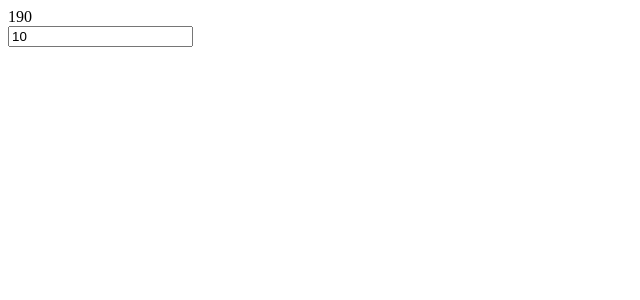
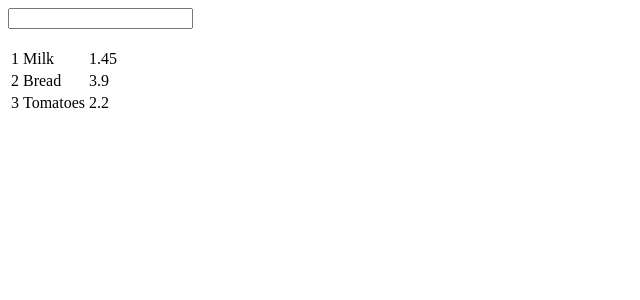
Before and after one commit to Gihan76/ng_17_signals, an Angular app: page / in a window 1280 px wide. Shown: the top 300 px of the page, without its empty margins (0-640 px from the left). Built offline with nearby package versions, Linux system fonts and the light colour scheme.

Commit message:
signal use case to filter products

```diff
--- a/src/app/app.component.html
+++ b/src/app/app.component.html
@@ -1,3 +1,13 @@
-<label>{{totalPrice()}}</label>
+<div>
+  <input type="text" (input)="changeFilter($event)" />
+</div>
 <br>
-<input type="number" value="{{quantity()}}" (change)="changeQuantity($event)"/>
+<table>
+  <tbody>
+  <tr *ngFor="let product of filteredProducts()">
+    <td>{{product.id}}</td>
+    <td>{{product.name}}</td>
+    <td>{{product.price}}</td>
+  </tr>
+  </tbody>
+</table>
--- a/src/app/app.component.ts
+++ b/src/app/app.component.ts
@@ -1,23 +1,36 @@
 import { Component } from '@angular/core';
 import { RouterOutlet } from '@angular/router';
 import { signal, computed } from '@angular/core';
+import { CommonModule } from '@angular/common';
 
 @Component({
   selector: 'app-root',
   standalone: true,
-  imports: [RouterOutlet],
+  imports: [RouterOutlet, CommonModule],
   templateUrl: './app.component.html',
   styleUrl: './app.component.css'
 })
 export class AppComponent {
-  title = 'angular-signals-example';
 
-  price = 19;
-  quantity = signal(10); // signal to hold the quantity
-  totalPrice = computed(() => this.price * this.quantity()); // computed signal to calculate the total price (works as an effect)
+  products = signal([
+    { id: 1, name: 'Milk', price: 1.45},
+    { id: 2, name: 'Bread', price: 3.90},
+    { id: 3, name: 'Tomatoes', price: 2.20},
+  ]);
 
-  changeQuantity(event: Event) {
-    this.quantity.set((event.target as HTMLInputElement).valueAsNumber);
+  filterName = signal(''); // signal to hold the filter name
+
+  // computed signal to filter products based on the filter name
+  filteredProducts = computed(() => {
+    return this.products().filter(p =>
+      p.name.toLocaleLowerCase().includes(this.filterName().toLocaleLowerCase())
+    );
+  })
+
+  // method to add a filter name
+  changeFilter(event: Event){
+    let newFilterName = (event.target as HTMLInputElement).value;
+    this.filterName.set(newFilterName);
   }
 
 }
```
